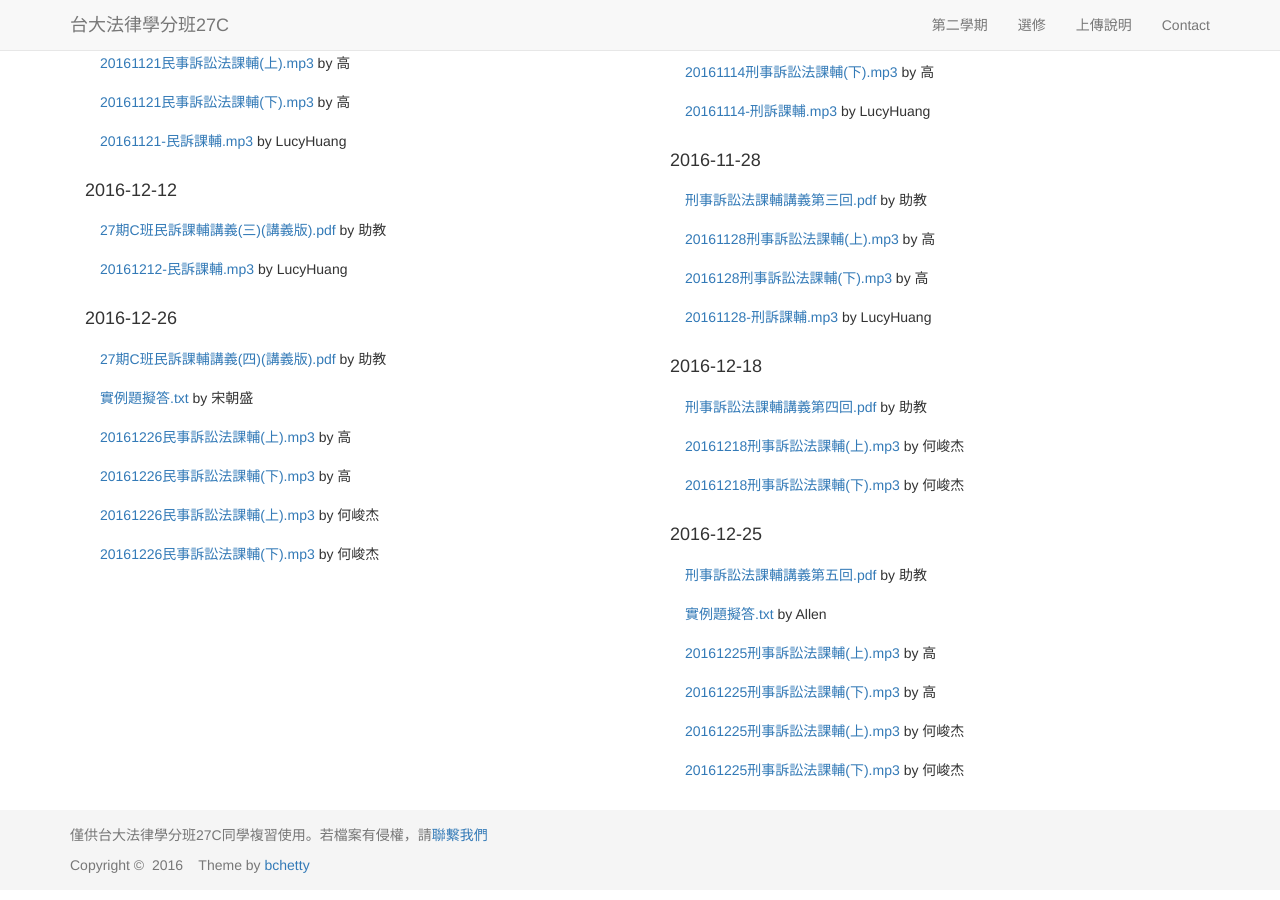
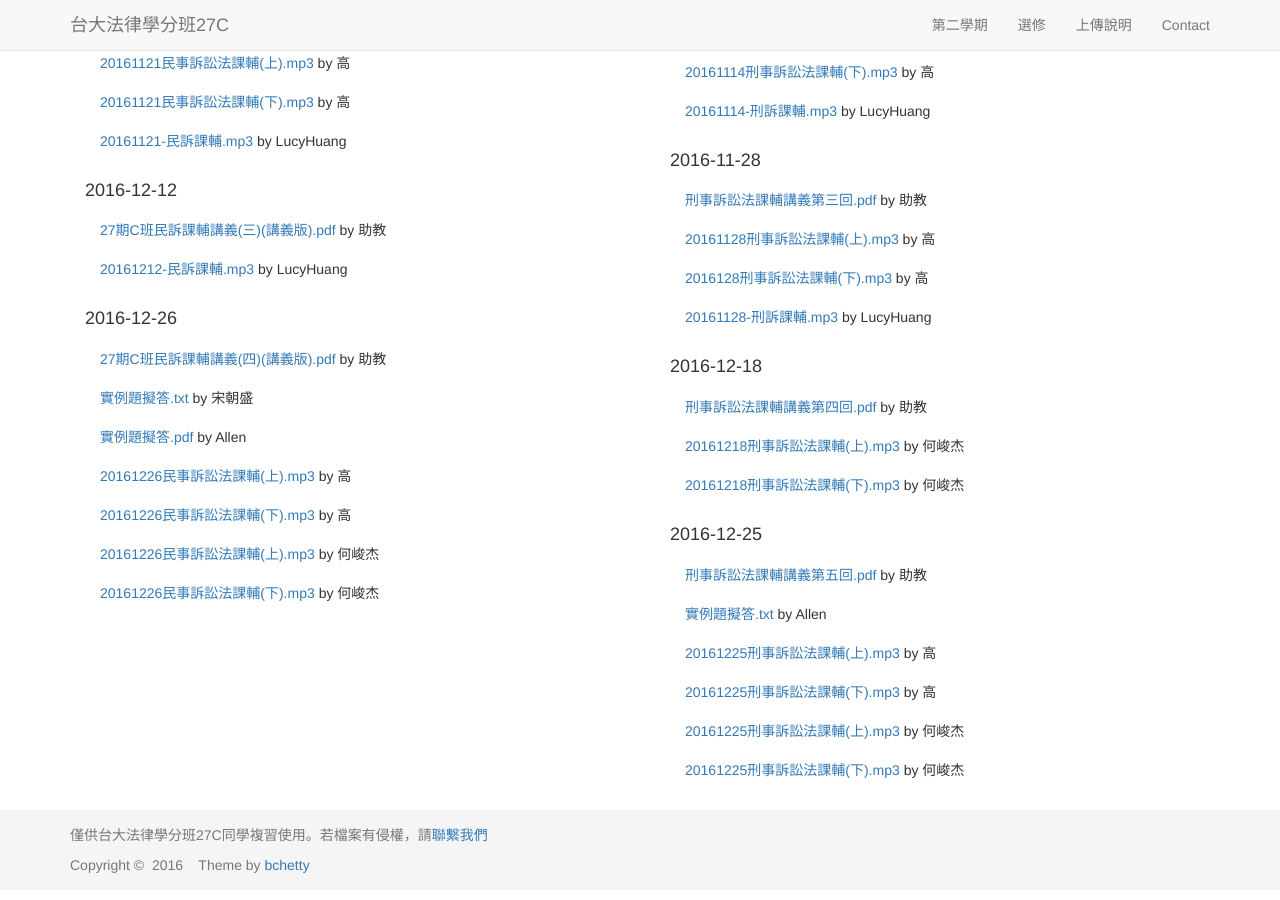
Before and after one commit to maxmilian/ntu_specs_law, a Jekyll site: the page built from semester2/index.html, in a window 1280 px wide and 900 px high, scrolled down 4224 px. Built offline with Jekyll 4.4.1, drawn with Linux system fonts in a browser that asks for light colours; nearby versions of some CDN libraries.

Commit message:
add exam_note.pdf

```diff
--- a/semester2/index.html
+++ b/semester2/index.html
@@ -283,6 +283,7 @@ layout: template1
       <ul class="list-group">
         <li class="list-group-item"><a href="/ntu_specs_law/semester2/civil_procedure/doc/material_4.pdf">27期C班民訴課輔講義(四)(講義版).pdf</a> by 助教</li>
         <li class="list-group-item"><a href="/ntu_specs_law/semester2/civil_procedure/doc/exam_note.txt">實例題擬答.txt</a> by 宋朝盛</li>
+        <li class="list-group-item"><a href="/ntu_specs_law/semester2/civil_procedure/doc/exam_note.pdf">實例題擬答.pdf</a> by Allen</li>
         <li class="list-group-item"><a href="{{ site.civil_procedure_ra_record }}/Kao_4_1.mp3">20161226民事訴訟法課輔(上).mp3</a> by 高</li>
         <li class="list-group-item"><a href="{{ site.civil_procedure_ra_record }}/Kao_4_2.mp3">20161226民事訴訟法課輔(下).mp3</a> by 高</li>
         <li class="list-group-item"><a href="{{ site.civil_procedure_ra_record }}/Ho_4_1.mp3">20161226民事訴訟法課輔(上).mp3</a> by 何峻杰</li>
```
Also changed, not shown: 1 other file.
